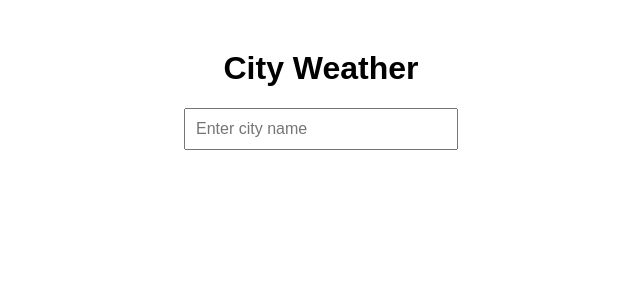
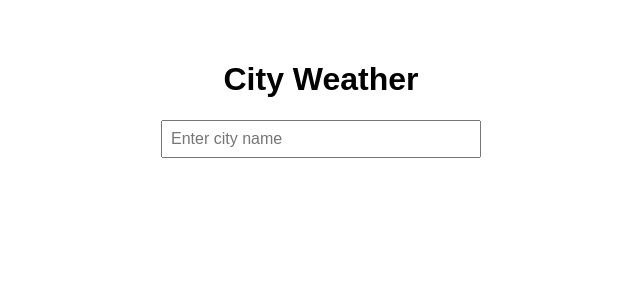
Before and after one commit to acciojob/city-weather-Gokleshchaudhary, a React app: page / in a window 1280 px wide. Shown: the top 300 px of the page, without its empty margins (319-959 px from the left). Built offline with nearby package versions, Linux system fonts and the light colour scheme.

Commit message:
Update App.css

```diff
--- a/src/components/App.css
+++ b/src/components/App.css
@@ -1,15 +1,27 @@
+/* src/App.css */
 .app {
   text-align: center;
-  font-family: sans-serif;
-  margin-top: 50px;
+  padding: 2rem;
+  font-family: Arial, sans-serif;
 }
 
 .search {
-  padding: 10px;
-  width: 250px;
-  font-size: 16px;
+  padding: 0.5rem;
+  width: 300px;
+  font-size: 1rem;
+  margin-bottom: 1rem;
 }
 
 .weather {
-  margin-top: 20px;
+  margin-top: 1rem;
+  background: #f0f0f0;
+  padding: 1rem;
+  display: inline-block;
+  border-radius: 10px;
+  box-shadow: 0 0 10px rgba(0, 0, 0, 0.1);
 }
+
+.weather img {
+  width: 80px;
+  height: 80px;
+}
```
